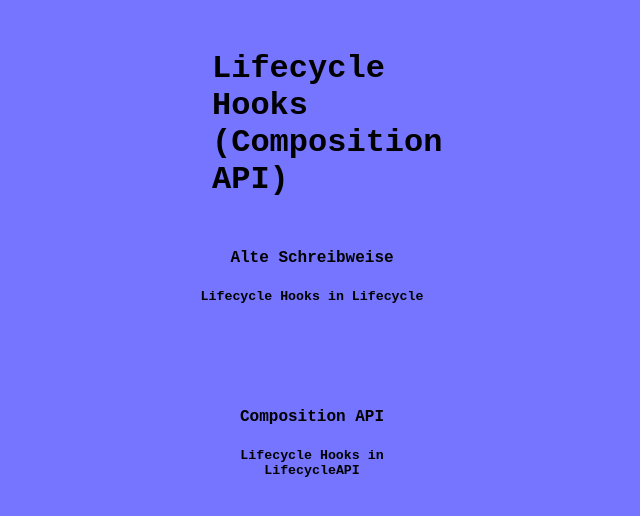
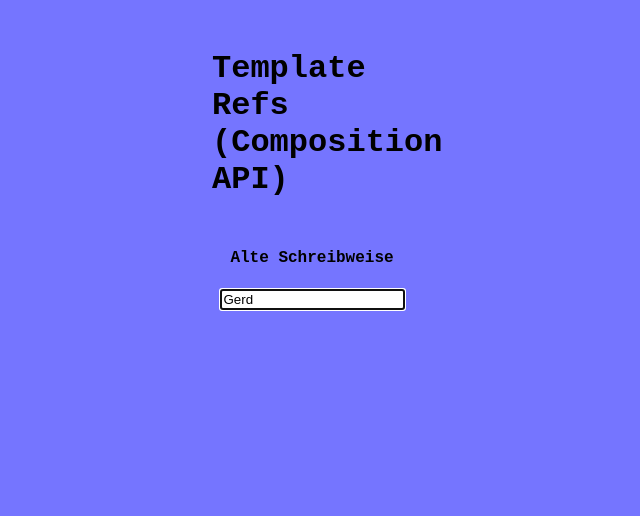
Before and after one commit to siggi-ai/Vue-Practice, a Vue app: page / in a window 1280 px wide. Shown: the top 516 px of the page, without its empty margins (328-968 px from the left). Built offline with nearby package versions, Linux system fonts and the light colour scheme.

Commit message:
template ref

```diff
--- a/src/App.vue
+++ b/src/App.vue
@@ -1,26 +1,20 @@
 <template>
   <div>
-    <h1>Lifecycle Hooks (Composition API)</h1>
+    <h1>Template Refs (Composition API)</h1>
     <div class="blogCreate main">
       <h4>Alte Schreibweise</h4>
-      <Lifecycle />
-    </div>
-    <div class="blogCreate main">
-      <h4>Composition API</h4>
-      <LifecycleAPI />
+      <TemplateRef />
     </div>
   </div>
 </template>
 
 <script>
-import Lifecycle from "./components/Lifecycle.vue";
-import LifecycleAPI from "./components/LifecycleAPI";
+import TemplateRef from "./components/TemplateRef.vue";
 
 export default {
   name: "App",
   components: {
-    Lifecycle,
-    LifecycleAPI,
+    TemplateRef,
   },
 };
 </script>
--- /dev/null
+++ b/src/components/TemplateRef.vue
@@ -0,0 +1,27 @@
+<template>
+  <div>
+    <label for="firstName" class="label"></label>
+    <input
+      type="text"
+      id="firstName"
+      ref="firstName"
+      v-model="firstName"
+      placeholder="Vorname"
+    />
+  </div>
+</template>
+<script>
+export default {
+  name: "TemplateRef",
+  //
+  data() {
+    return {
+      firstName: "Gerd",
+    };
+  },
+  //
+  mounted() {
+    this.$refs.firstName.focus();
+  },
+};
+</script>
```
Also changed, not shown: src/components/TemplateRefAPI.vue (added).
